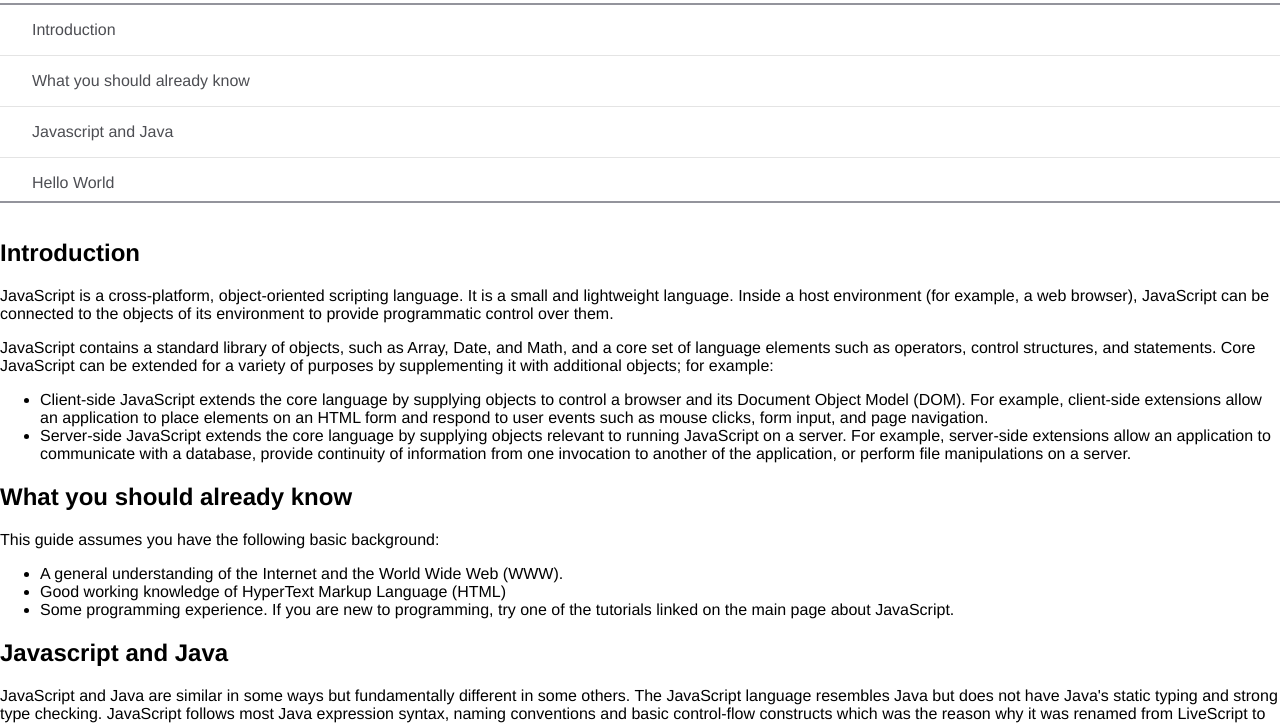
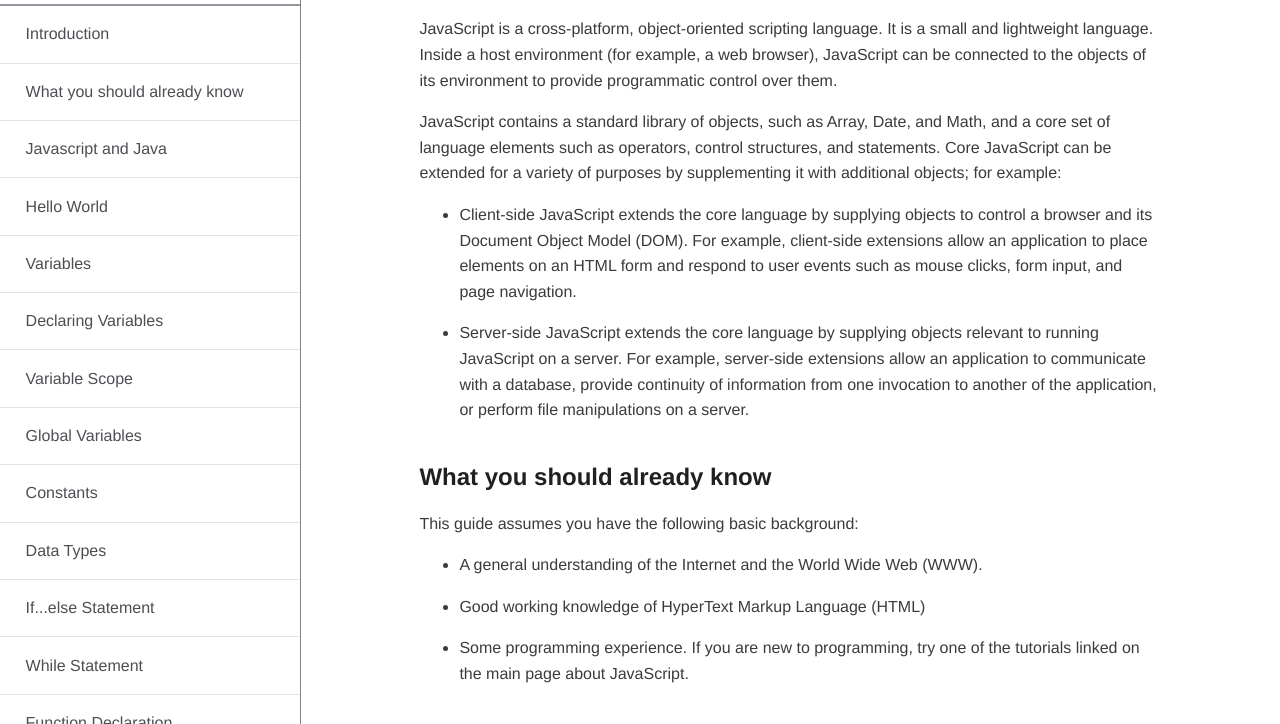
Before and after one commit to josiah360/tech-doc, a plain HTML site: page index.html in a window 1280 px wide. Shown: the part 77-801 px from the top of the page. Drawn offline with Linux system fonts and the light colour scheme.

Commit message:
Make the web page responsive and stick the nav menu to the left side of the page

```diff
--- a/css/styles.css
+++ b/css/styles.css
@@ -8,8 +8,13 @@ html{
 
 body {
     margin: 0;
+    color: rgb(59, 59, 59);
     font-size: 1.6em;
     font-family: Helvetica, Arial, sans-serif;
+}
+
+h1 {
+    color: rgb(32, 32, 32);
 }
 
 .wrapper {
@@ -20,12 +25,15 @@ body {
 .name {
     font-size: 1.6em;
     text-align: center;
+    padding: 25.6px;
+    margin: 0;
 }
 
 nav ul {
     padding: 0;
-    height: 200px;
+    height: 250px;
     overflow-y: auto;
+    overflow-x: hidden;
     border-top: 2px solid #93949c;
     border-bottom: 2px solid #93949c;
 }
@@ -35,20 +43,85 @@ nav li {
     border-bottom: 1px solid #e4e4e4;
 }
 
+section li:not(:first-of-type) {
+    margin-top: 1em;
+}
+
+section li {
+    line-height: 1.6;
+}
+
 li a {
     text-decoration: none;
     color: #4d4e53;
     display: block;
-    padding: 1em 2em;
+    padding: 1.2em 1.6em;
     cursor: pointer;
 }
 
+main {
+    padding: 1.6em;
+}
+
+
+section:not(:first-of-type) {
+    margin-top: 2.5em;
+}
+
+section p {
+    line-height: 1.6;
+}
 
 pre {
     width: 100%;
     overflow-x: auto;
     white-space: pre-wrap;
     word-wrap: break-word;
-    background-color: #f7f7f7;
+    background-color: #effafc;
     padding: 1em;
 }
+
+
+@media (min-width: 768px) {
+    .wrapper {
+        flex-direction: row;
+        flex: 1;
+    }
+
+    nav {
+        border-right: 1px solid rgb(131, 131, 131);
+        }
+
+
+    nav ul {
+        width: 300px;
+        border-bottom: 0;
+        height: auto;
+        position: sticky;
+        top: 81.2px;
+        margin: 0;
+    }
+
+    .name{
+        position: sticky;
+        top: 0;
+    }
+
+    nav li:last-child {
+        border-bottom: 0;
+    }
+
+    section {
+        width: 90%;
+        margin: auto;
+    }
+
+
+}
+
+@media (min-width: 1150px) {
+    section {
+        width: 80%;
+        max-width: 1300px;
+    }
+}
--- a/index.html
+++ b/index.html
@@ -10,19 +10,21 @@
 <body>
     <div class="wrapper">
         <nav>
+
             <p class="name">JS Documentation</p>
+
             <ul>
-                <li><a href="#">Introduction</a></li>
-                <li><a href="#">What you should already know</a></li>
-                <li><a href="#">Javascript and Java</a></li>
-                <li><a href="#">Hello World</a></li>
-                <li><a href="#">Variables</a></li>
-                <li><a href="#">Declaring Variables</a></li>
-                <li><a href="#">Variable Scope</a></li>
-                <li><a href="#">Global Variables</a></li>
-                <li><a href="#">Constants</a></li>
-                <li><a href="#">Data Types</a></li>
-                <li><a href="#">If...else Statement</a></li>
+                <li><a href="#intro">Introduction</a></li>
+                <li><a href="#already-know">What you should already know</a></li>
+                <li><a href="#java-and-java">Javascript and Java</a></li>
+                <li><a href="#hello-world">Hello World</a></li>
+                <li><a href="#variables">Variables</a></li>
+                <li><a href="#declaring-var">Declaring Variables</a></li>
+                <li><a href="#var-scope">Variable Scope</a></li>
+                <li><a href="#global-variables">Global Variables</a></li>
+                <li><a href="#constants">Constants</a></li>
+                <li><a href="#data-types">Data Types</a></li>
+                <li><a href="#if-else">If...else Statement</a></li>
                 <li><a href="#">While Statement</a></li>
                 <li><a href="#">Function Declaration</a></li>
                 <li><a href="#">Reference</a></li>
```
